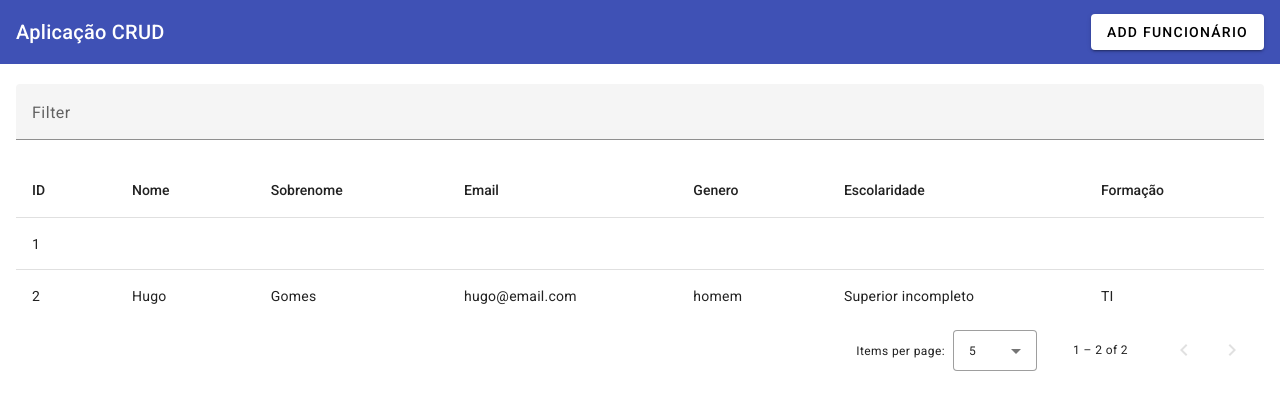
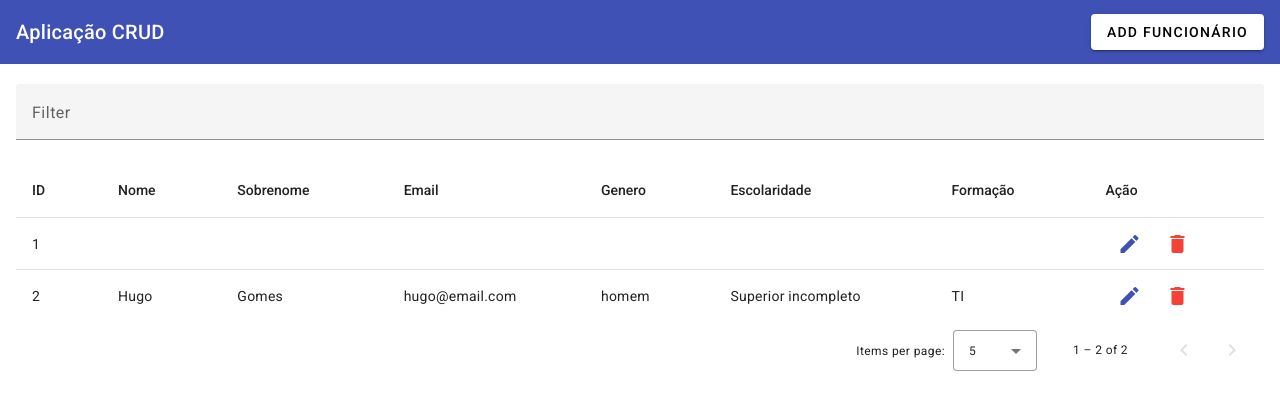
Before and after one commit to Hugomes99/angular-crud-mult, an Angular app: page / in a window 1280 px wide. Shown: the top 410 px of the page. Built offline with nearby package versions, Linux system fonts and the light colour scheme; data requests are answered from the project's data file.

Commit message:
Butões editar e excluir

```diff
--- a/src/app/app.component.html
+++ b/src/app/app.component.html
@@ -64,6 +64,19 @@
         <td mat-cell *matCellDef="let row"> {{row.formacao}} </td>
       </ng-container>
 
+      <!-- Action Column -->
+      <ng-container matColumnDef="action">
+        <th mat-header-cell *matHeaderCellDef mat-sort-header> Ação </th>
+        <td mat-cell *matCellDef="let row">
+          <button mat-icon-button color="primary">
+            <mat-icon>edit</mat-icon>
+          </button>
+          <button mat-icon-button color="warn">
+            <mat-icon>delete</mat-icon>
+          </button>
+        </td>
+      </ng-container>
+
       <tr mat-header-row *matHeaderRowDef="displayedColumns"></tr>
       <tr mat-row *matRowDef="let row; columns: displayedColumns;"></tr>
 
--- a/src/app/app.component.ts
+++ b/src/app/app.component.ts
@@ -22,6 +22,7 @@
     //'nascimento',
     'escolaridade',
     'formacao',
+    'action',
   ];
   dataSource!: MatTableDataSource<any>;
 
```
